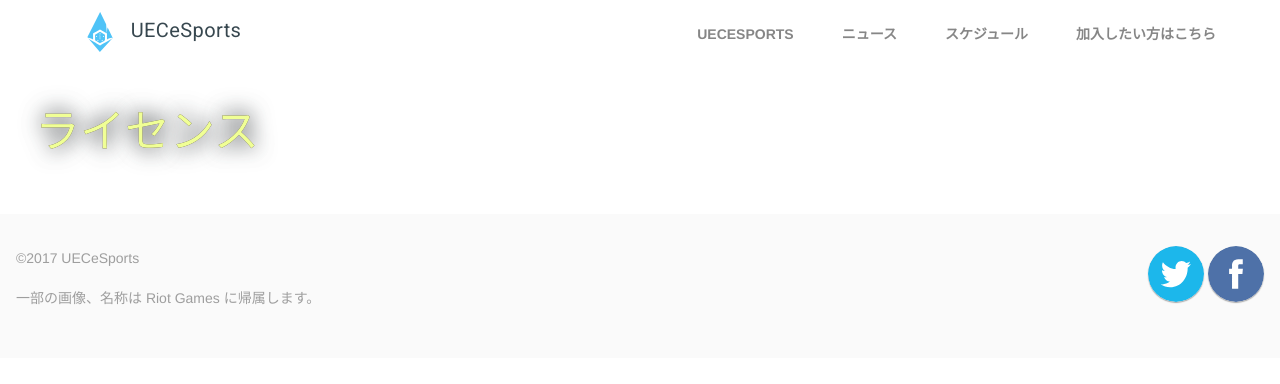
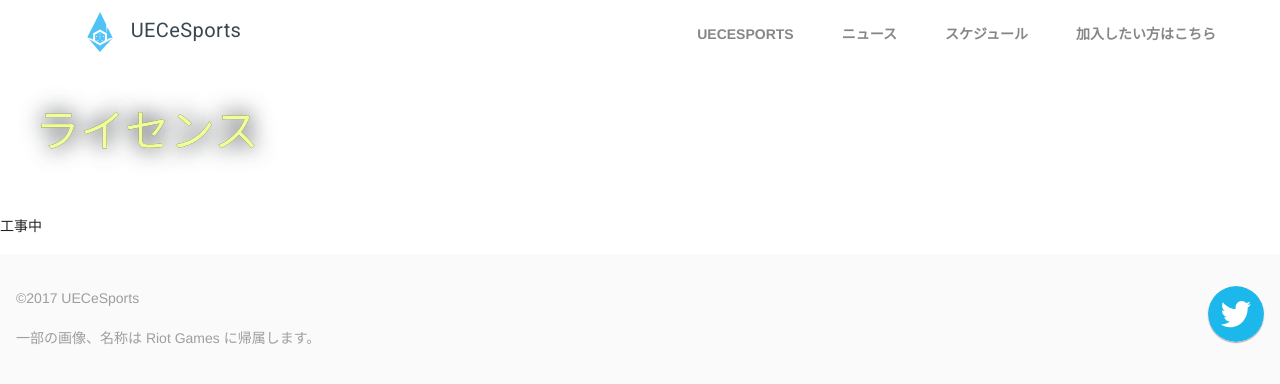
Before and after one commit to key3946/key3946.github.io, a plain HTML site: page license.html in a window 1280 px wide. Drawn offline with nearby package versions, Linux system fonts and the light colour scheme.

Commit message:
Add twitter link | Instant license page

```diff
--- a/license.html
+++ b/license.html
@@ -65,17 +65,15 @@
             <div class="logo-font common-single-slogan">ライセンス</div>
             <div class="logo-font common-sub-slogan"></div>
         </div>
+        <p>工事中</p>
         <footer class="footer mdl-mini-footer">
             <div class="mdl-mini-footer--left-section">
                 <p class="mdl-typography--font-light">©2017 UECeSports</p>
                 <p class="mdl-typography--font-light">一部の画像、名称は Riot Games に帰属します。</p>
             </div>
             <div class="mdl-mini-footer__right-section">
-                <button class="mdl-button mdl-js-button mdl-button--fab mdl-js-ripple-effect mdl-button link-sns-logo">
+                <button class="mdl-button mdl-js-button mdl-button--fab mdl-js-ripple-effect mdl-button link-sns-logo" onclick="location.href='https://twitter.com/uecesports'">
                     <img src="images/twitter_circle.svg">
-                </button>
-                <button class="mdl-button mdl-js-button mdl-button--fab mdl-js-ripple-effect mdl-button link-sns-logo">
-                    <img src="images/facebook_circle.svg">
                 </button>
             </div>
         </footer>
```
Also changed, not shown: entry.html (+1 -4 lines), index.html (+1 -4 lines), member.html (+1 -4 lines), news.html (+1 -4 lines), schedule.html (+1 -4 lines).
